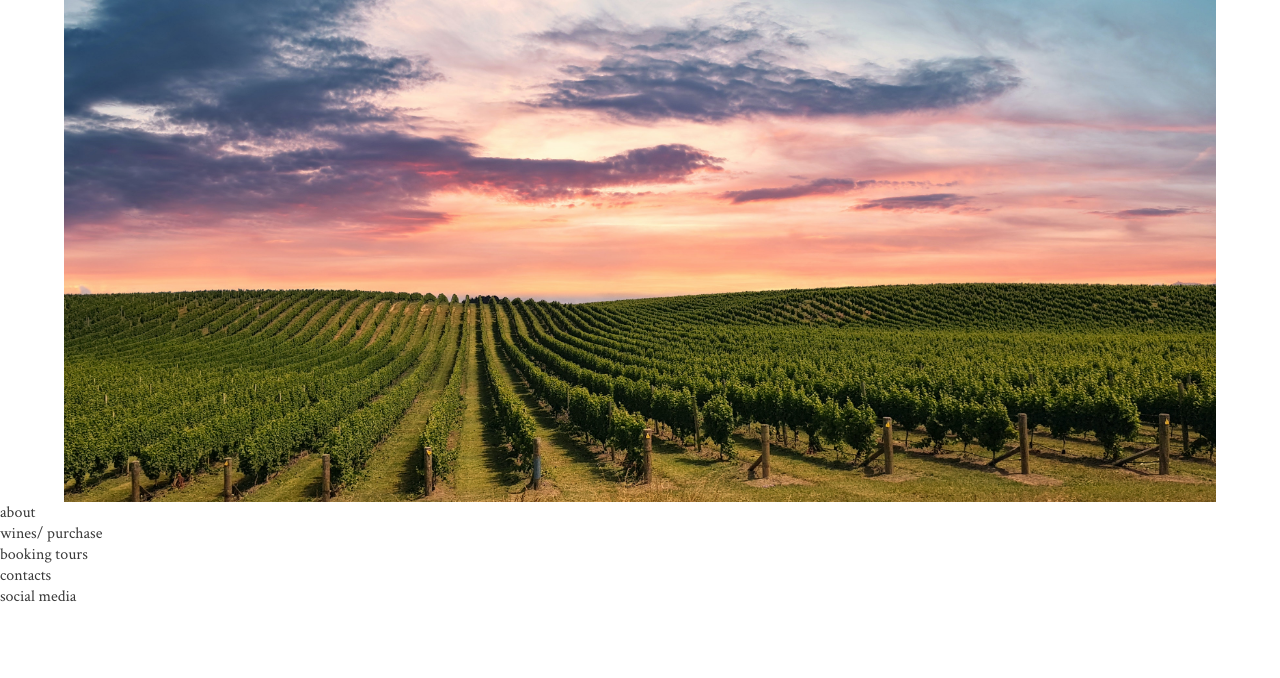
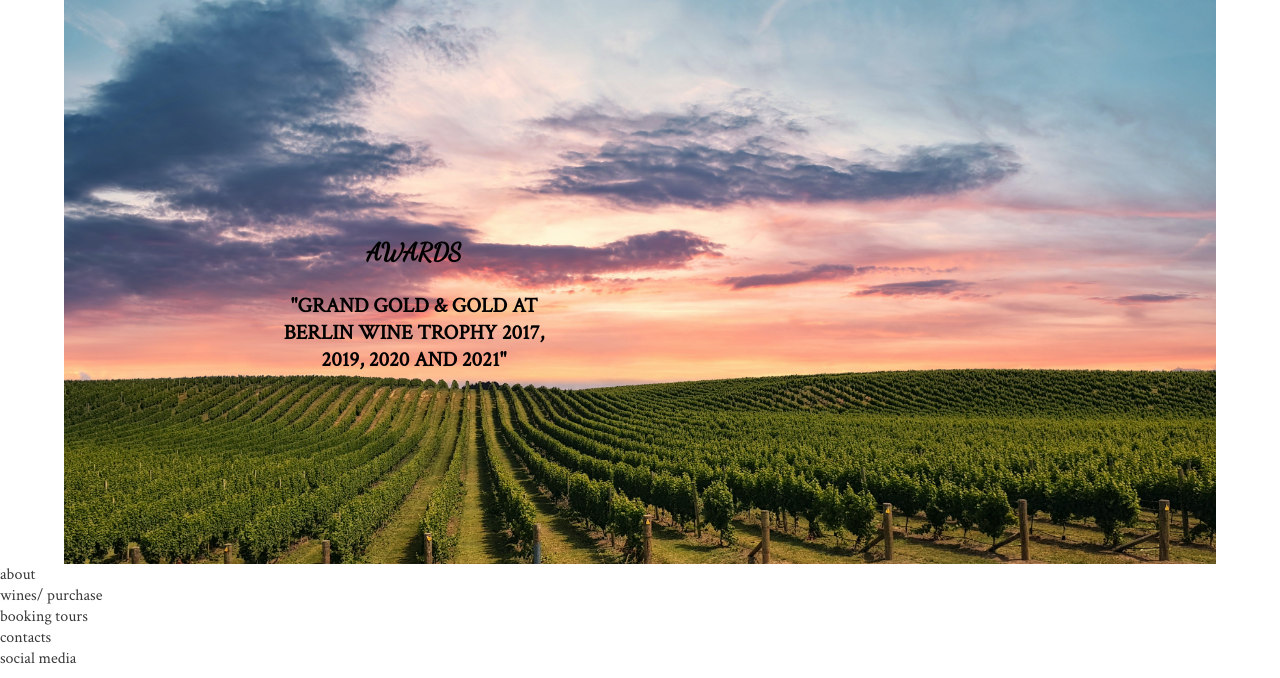
Before and after one commit to JanicaCosta/Portuguese-Wine, a plain HTML site: page index.html in a window 1280 px wide. Shown: the part 122-800 px from the top of the page. Drawn offline with Linux system fonts and the light colour scheme.

Commit message:
text over the image added

```diff
--- a/css/style.css
+++ b/css/style.css
@@ -49,6 +49,13 @@ header {
     color: white;
    }
 
+#image-area {
+    height: 600px;
+    width: 100%;
+    overflow: hidden;
+    position: relative;
+}
+
 #vineyard-image {
     height: 600px;
     width: 90%;
@@ -58,9 +65,26 @@ header {
     margin-left: auto;
     margin-right: auto;
     display: block;
-
     }
 
-    img {
-        flex: none;
+#cover-text {
+    color: black;
+    font-size: 130%;
+    text-transform: uppercase;
+    width: 300px;
+    height: 100px;
+    position:relative;
+    top: 250px;
+    left: 200px;
+}
+
+#cover-text h3 {
+    text-align: center;
+    font-family:'Dancing Script', cursive ;
     }
+
+#cover-text p {
+    font-family: 'Crimson Text', serif;
+    font-weight: bolder;
+    text-align: center;
+}
--- a/index.html
+++ b/index.html
@@ -30,9 +30,12 @@
             </ul>
         </nav>
     </header>
-    <section>
+    <section id="image-area">
         <div id="vineyard-image">
-
+        <div id="cover-text">
+            <h3>Awards</h3>
+            <p> "Grand gold & Gold at Berlin wine trophy 2017, 2019, 2020 and 2021"</p>
+        </div>
         </div>
     </section>
     <section>About</section>
```
